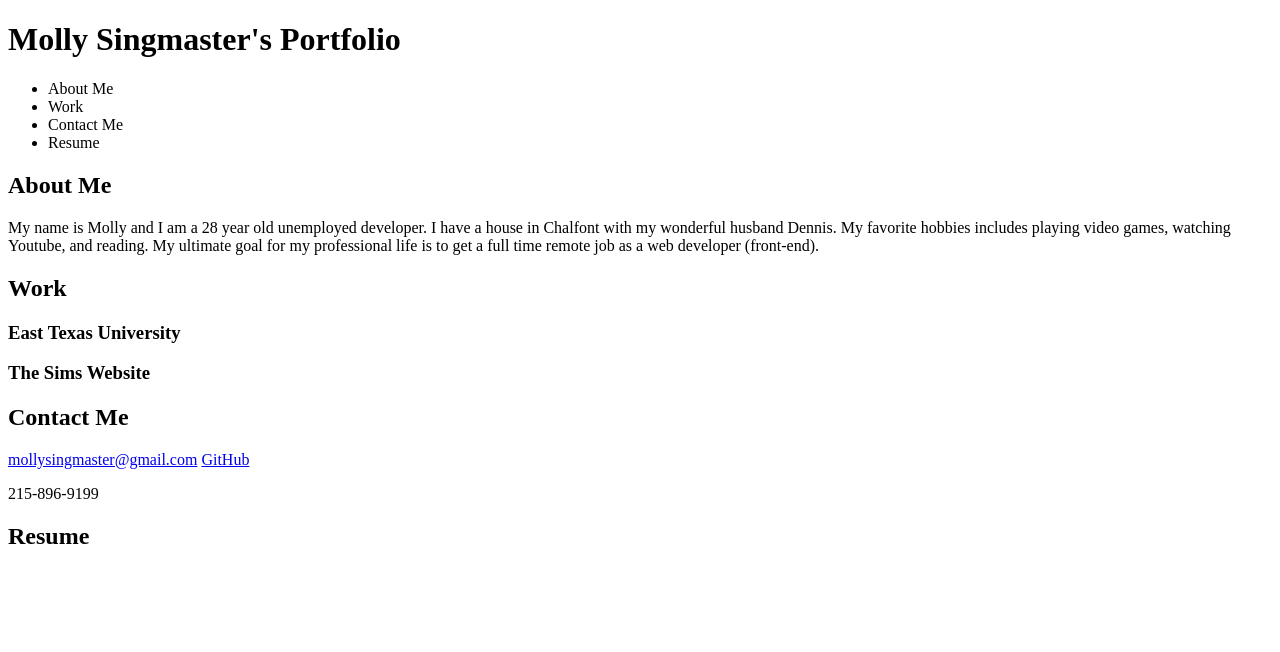
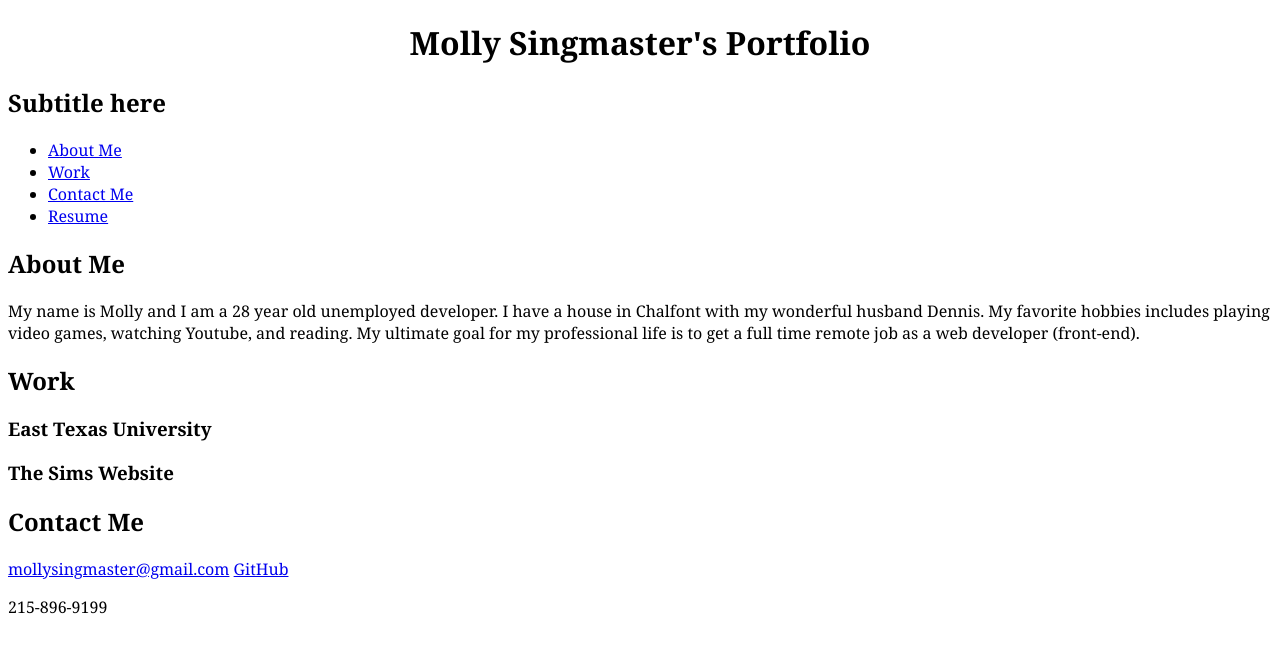
Before and after one commit to mollymoo002/H2-Portfolio, a plain HTML site: page index.html in a window 1280 px wide. Drawn offline with Linux system fonts and the light colour scheme.

Commit message:
added some universal styles to styles.css and centered header

```diff
--- a/assets/css/style.css
+++ b/assets/css/style.css
@@ -0,0 +1,7 @@
+* {
+    font-family: Georgia, 'Times New Roman', Times, serif;
+}
+
+h1 {
+    text-align: center;
+}
--- a/index.html
+++ b/index.html
@@ -9,19 +9,23 @@
     <header>
         <h1>Molly Singmaster's Portfolio</h1>
 
+        <section>
+            <h2>Subtitle here</h2>
+        </section>
+
         <nav>
             <ul>
-                <li><a>About Me</a></li>
-                <li><a>Work</a></li>
-                <li><a>Contact Me</a></li>
-                <li><a>Resume</a></li>
+                <li><a href="#about">About Me</a></li>
+                <li><a href="#work">Work</a></li>
+                <li><a href="#contact">Contact Me</a></li>
+                <li><a href="assets/Resume.pdf" target="_blank">Resume</a></li>
             </ul>
         </nav>
     </header>
 
     <main>
         <section>
-            <h2>About Me</h2>
+            <h2 id="about">About Me</h2>
             <p>
                 My name is Molly and I am a 28 year old unemployed developer.
                 I have a house in Chalfont with my wonderful husband Dennis.
@@ -30,20 +34,20 @@
                 a full time remote job as a web developer (front-end).
             </p>
 
-            <h2>Work</h2>
+            <h2 id="work">Work</h2>
 
             <section>
                 <h3>East Texas University</h3>
 
                 <h3>The Sims Website</h3>
             </section>
+            <section>
+                <h2 id="contact">Contact Me</h2>
+                <a href="mailto: mollysingmaster@gmail.com">mollysingmaster@gmail.com</a>
+                <a href="https://github.com/mollymoo002">GitHub</a>
+                <p>215-896-9199</p>
+            </section>
 
-            <h2>Contact Me</h2>
-            <a href="mailto: mollysingmaster@gmail.com">mollysingmaster@gmail.com</a>
-            <a href="https://github.com/mollymoo002">GitHub</a>
-            <p>215-896-9199</p>
-
-            <h2>Resume</h2>
         </section>
     </main>
 </body>
```
Also changed, not shown: 2 other files.
